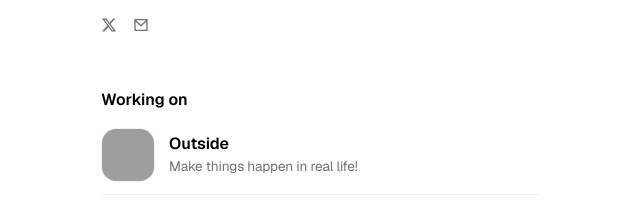
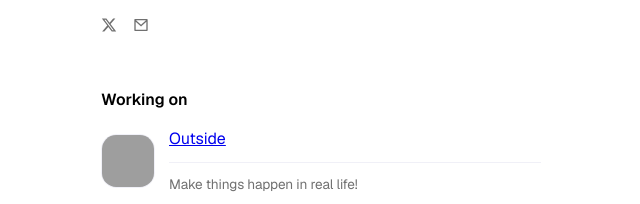
Before and after one commit to Blakefolgado/blakefolgado.com, a plain HTML site: page index.html in a window 1280 px wide. Shown: the part 205-409 px from the top of the page, without its empty margins (319-959 px from the left). Drawn offline with nearby package versions, Linux system fonts and the light colour scheme; grey boxes are pictures that could not be loaded.

Commit message:
feat: update Outside project link to App Store URL and adjust class

```diff
--- a/index.html
+++ b/index.html
@@ -295,7 +295,8 @@
                     <img src="https://is1-ssl.mzstatic.com/image/thumb/PurpleSource221/v4/45/59/f2/4559f29a-b883-8849-6f59-1ce0cb8847dd/Placeholder.mill/400x400bb-75.webp"
                         alt="Outside" class="app-icon">
                     <div class="project-info">
-                        <a href="https://outside.so" class="project-title" target="_blank">Outside
+                        <a href="https://apps.apple.com/us/app/id6755601135" class="project-item" target="_blank">
+                            Outside
                         </a>
                         <span class="project-subtitle">Make things happen in real life!</span>
                     </div>
```
